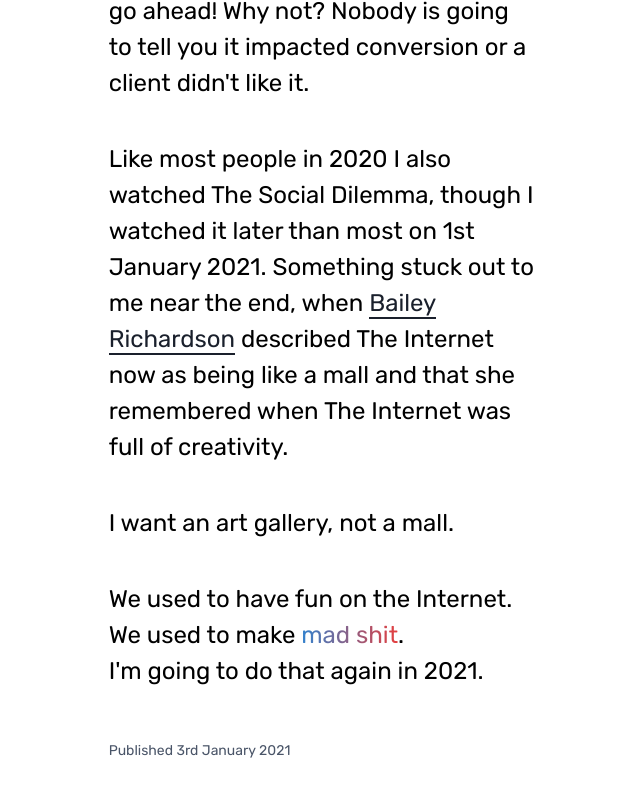
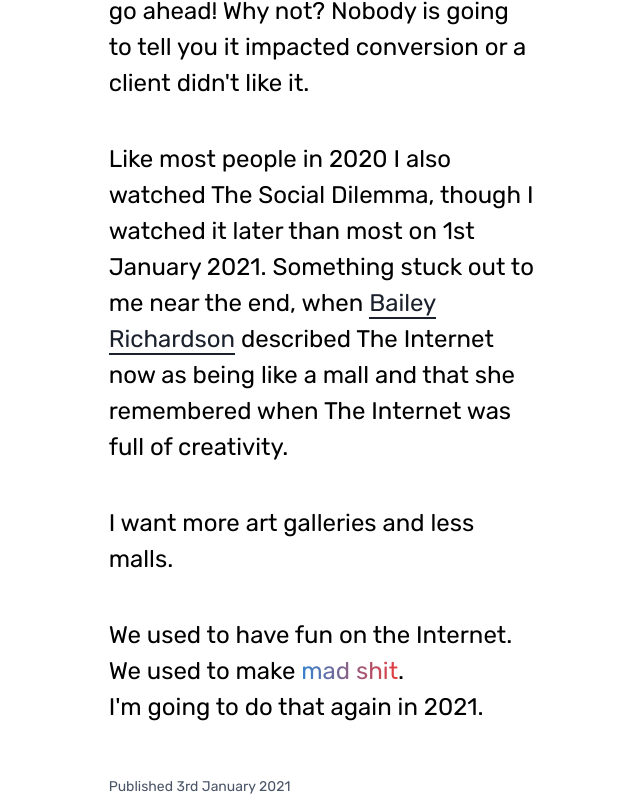
Before and after one commit to tommyp/tommyp.org, a Next.js app: page /lets-make-mad-shit in a window 1280 px wide. Shown: the part 5234-6035 px from the top of the page, without its empty margins (318-958 px from the left). Before the commit the page ends 5999 px from the top, so only its background shows below. Built offline with nearby package versions, Linux system fonts and the light colour scheme; what tailwindcss-border-gradients would draw is missing.

Commit message:
more art galleries and less malls

```diff
--- a/pages/lets-make-mad-shit.js
+++ b/pages/lets-make-mad-shit.js
@@ -112,7 +112,7 @@ const getCreative = () => {
 
           <P>Like most people in 2020 I also watched The Social Dilemma, though I watched it later than most on 1st January 2021. Something stuck out to me near the end, when <ExtA href="https://twitter.com/baileyelaine">Bailey Richardson</ExtA> described The Internet now as being like a mall and that she remembered when The Internet was full of creativity.</P>
 
-          <P>I want an art gallery, not a mall.</P>
+          <P>I want more art galleries and less malls.</P>
 
           <P>
             We used to have fun on the Internet.<br />
```
